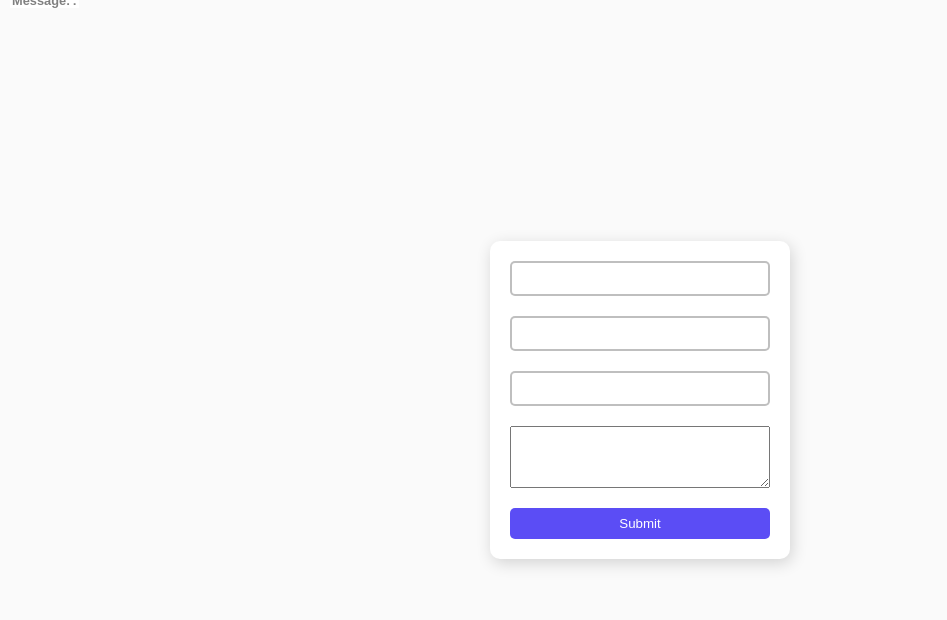
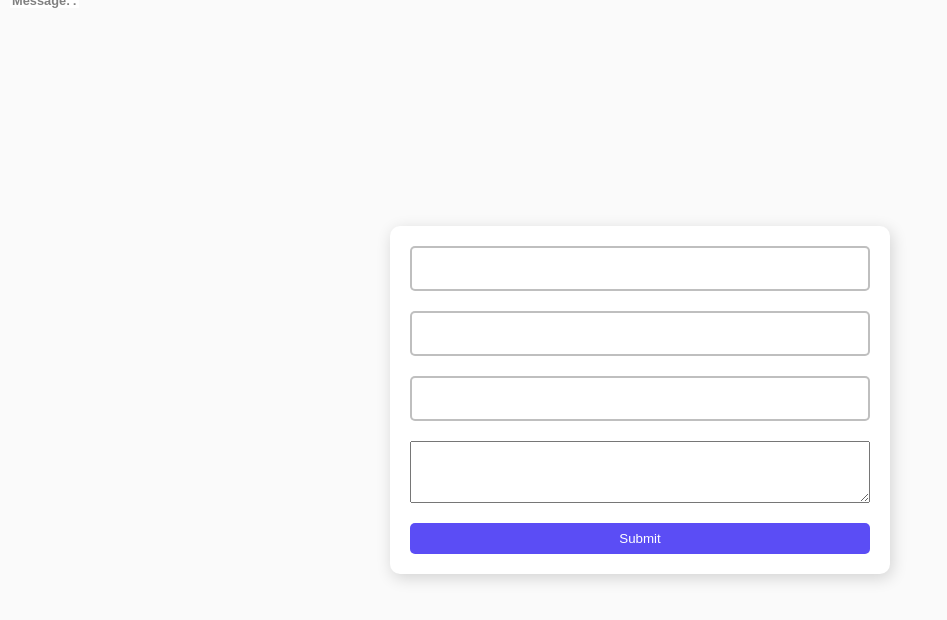
Before and after one commit to JinuSaju/Web-Forms, a plain HTML site: page index.html in a window 1280 px wide. Shown: the whole page, without its empty margins (0-947 px from the left). Drawn offline with Linux system fonts and the light colour scheme.

Commit message:
Update style.css

```diff
--- a/style.css
+++ b/style.css
@@ -16,7 +16,7 @@
       text-align: center;
     }
     .vc-input{
-      width: 300px;
+      width: 500px;
       display: flex;
       flex-direction: column;
       box-shadow: 2px 4px 16px rgba(0, 0, 0, 0.16);
@@ -29,7 +29,7 @@
     .vc-input input{
       border: 2px solid rgba(128, 128, 128, 0.505);
       outline: none;
-      height: 35px;
+      height: 45px;
       transition: .5s;
       color: rgba(128, 128, 128, 0.8);
       width: 100%;
```
